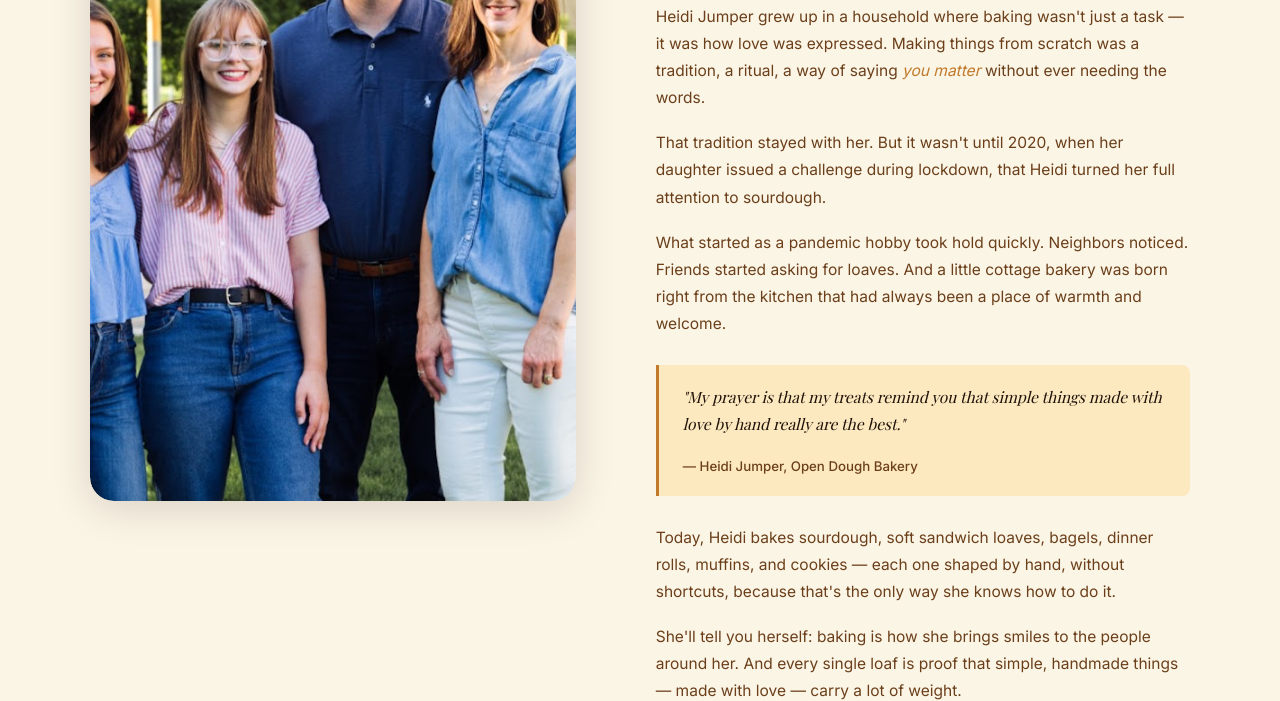
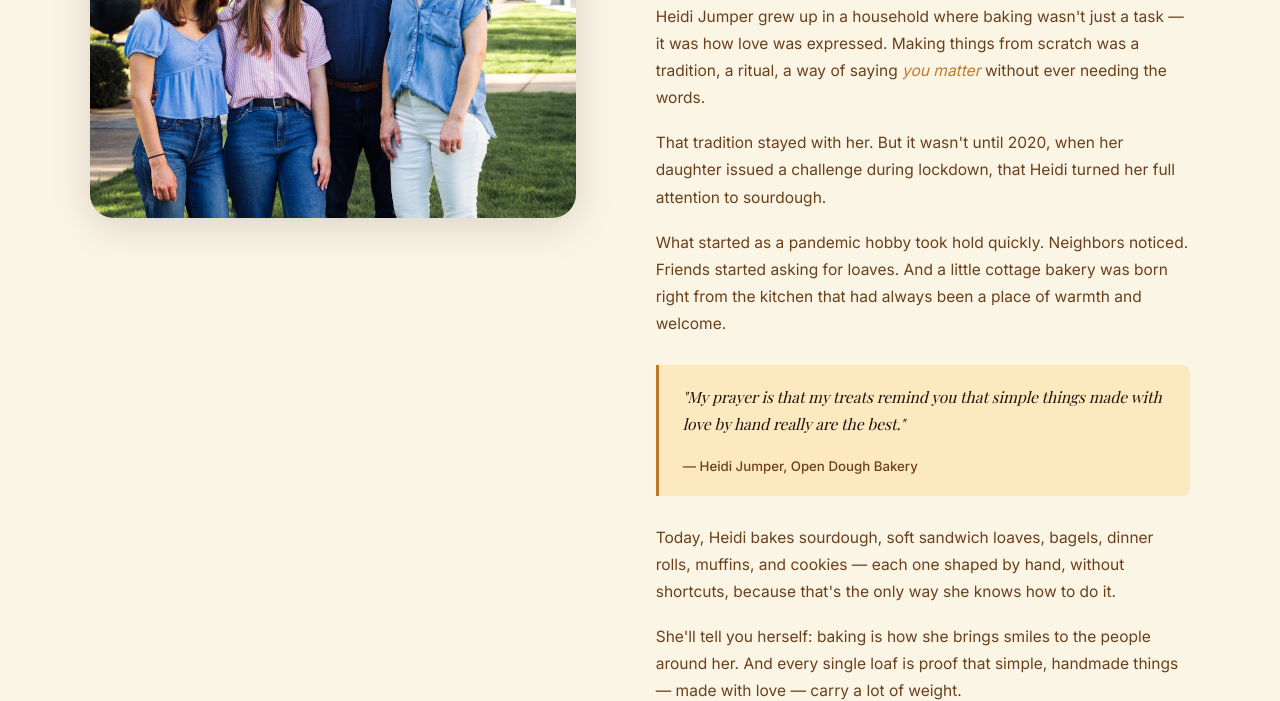
Before and after one commit to rgm2026/open-dough-bakery, a plain HTML site: page about.html in a window 1280 px wide. Shown: the part 722-1423 px from the top of the page. Drawn offline with nearby package versions, Linux system fonts and the light colour scheme; a web font is replaced by a local one.

Commit message:
Fix photo to show full family — wider aspect ratio

```diff
--- a/about.html
+++ b/about.html
@@ -54,7 +54,7 @@
 
         <div class="story-image" aria-hidden="true">
           <div class="story-image-box">
-            <img src="images/Heidi_OpenDough.jpg" alt="Heidi Jumper and family" style="width:100%;height:100%;object-fit:cover;border-radius:inherit;">
+            <img src="images/Heidi_OpenDough.jpg" alt="Heidi Jumper and family">
           </div>
         </div>
 
--- a/style.css
+++ b/style.css
@@ -787,7 +787,7 @@ em { font-style: italic; color: var(--amber); }
 .story-image { position: sticky; top: 88px; }
 .story-image-box {
   width: 100%;
-  aspect-ratio: 3/4;
+  aspect-ratio: 4/3;
   background: var(--cream-alt);
   border-radius: var(--radius-lg);
   overflow: hidden;
```
